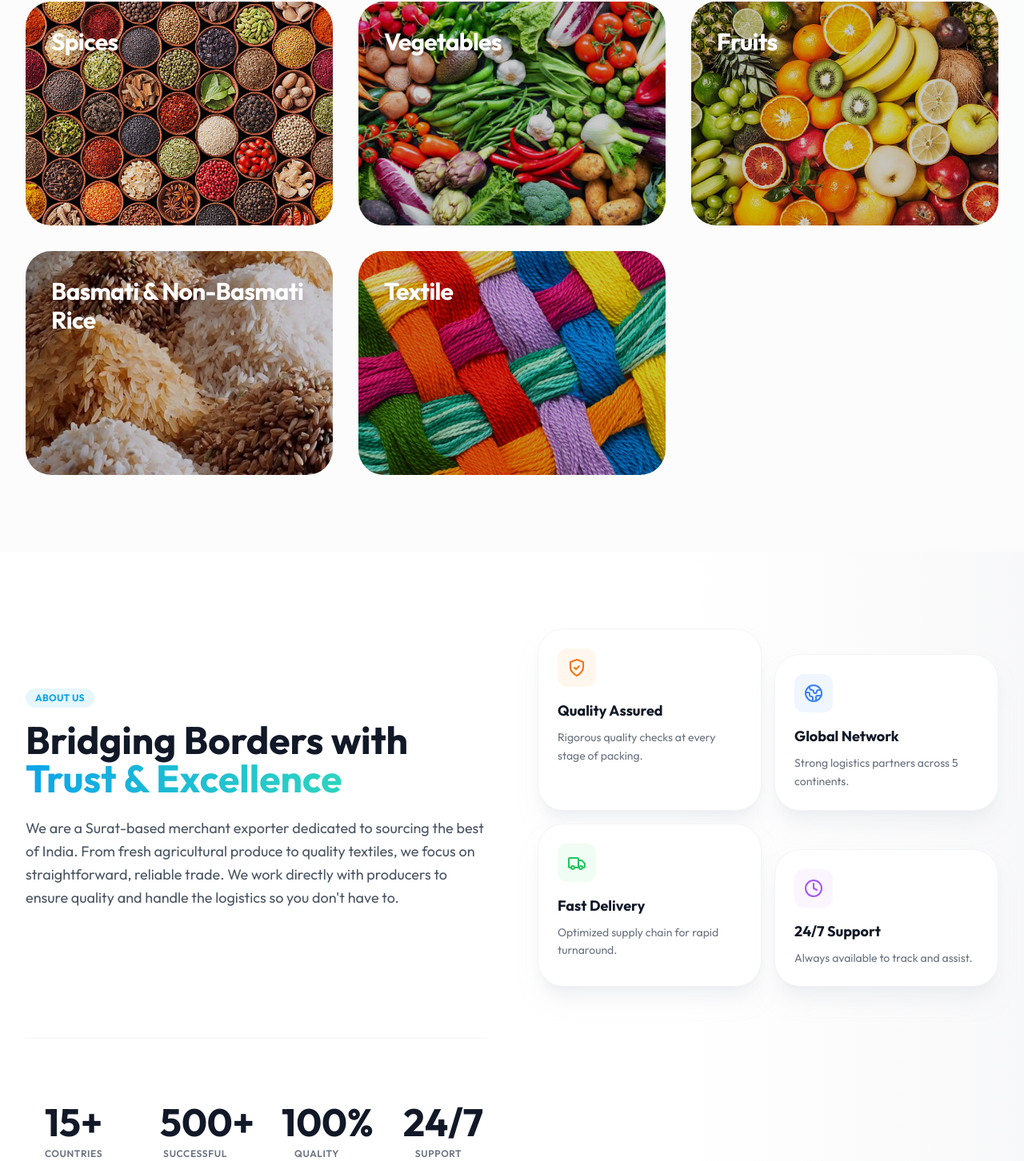
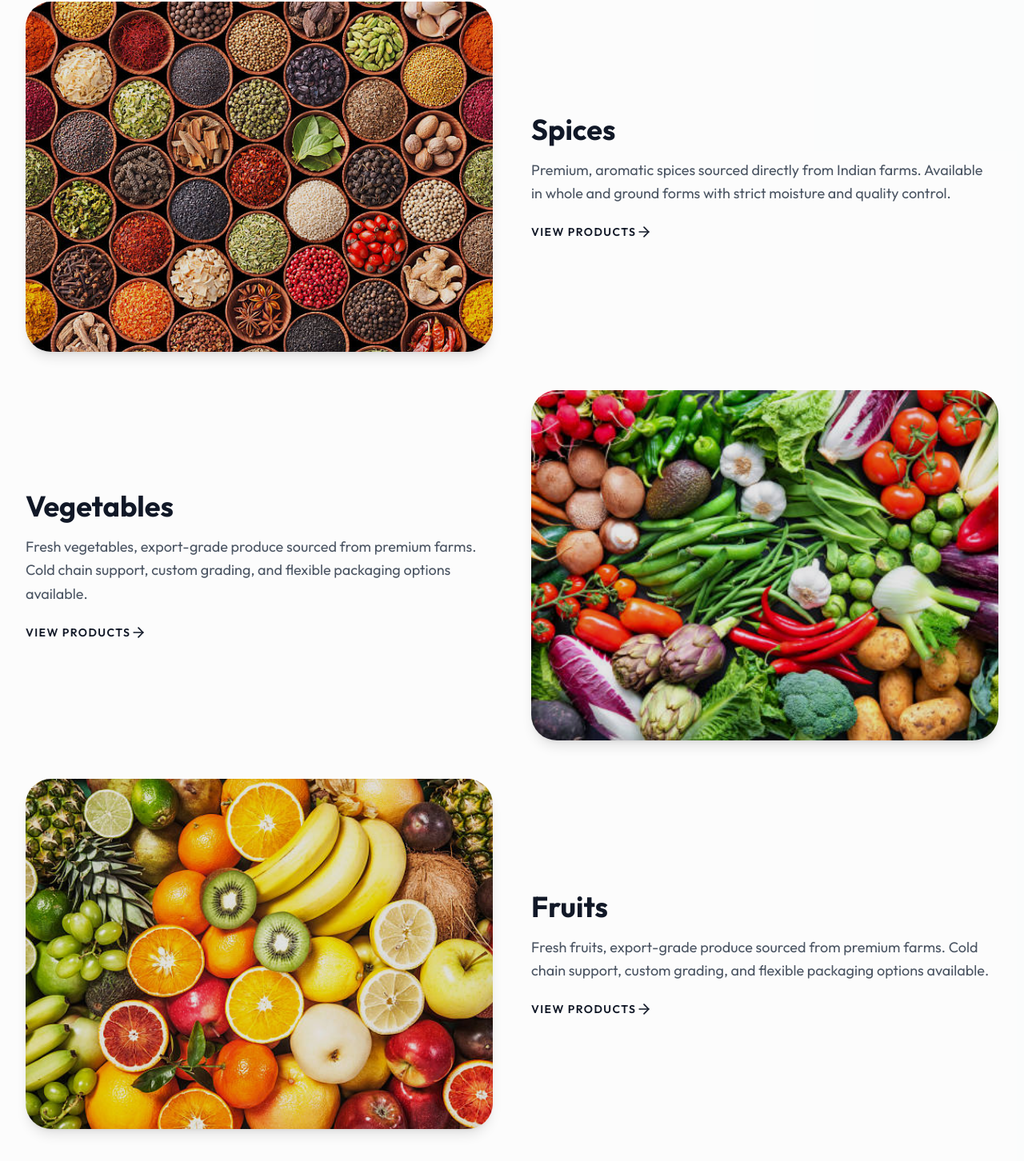
Before and after one commit to Boogiepop004/karmyog_export, a React (Vite) app: page / in a window 1280 px wide. Shown: the part 1082-2534 px from the top of the page at 80% size. Built offline with nearby package versions, Linux system fonts and the light colour scheme.

Commit message:
feat: refine mobile layout and add export varieties to product names

```diff
--- a/src/components/Features.jsx
+++ b/src/components/Features.jsx
@@ -64,18 +64,85 @@ const Features = () => {
                         </div>
                     </div>
 
-                    {/* Stats */}
-                    <div className="border-t border-gray-100 pt-16">
-                        <div className="grid grid-cols-2 md:grid-cols-4 gap-8 text-center feature-stats">
-                            {achievements.map((item, index) => (
-                                <div key={index} className="p-4">
-                                    <div className="text-4xl md:text-5xl font-bold text-gray-900 mb-2">{item.number}</div>
-                                    <div className="text-gray-500 uppercase tracking-wider text-xs font-semibold">{item.label}</div>
+                </div>
+
+
+
+
+                {/* New Section: Operational Excellence (Process & Certifications) */}
+                <div className="border-t border-gray-100 pt-16 mt-20 md:mt-32">
+
+                    {/* Header */}
+                    <div className="text-center mb-20">
+                        <h4 className="text-brand-cyan font-bold tracking-wide uppercase text-sm mb-3">How We Work</h4>
+                        <h2 className="text-3xl md:text-5xl font-bold text-gray-900">
+                            Operational <span className="gradient-text">Excellence</span>
+                        </h2>
+                    </div>
+
+                    {/* Export Process - Simple Connect-the-Dots Timeline */}
+                    <div className="relative max-w-6xl mx-auto mb-32">
+                        {/* Connecting Line (Desktop) */}
+                        <div className="hidden md:block absolute top-[24px] left-0 right-0 h-0.5 bg-gray-100 z-0"></div>
+
+                        {/* Connecting Line (Mobile: Vertical) */}
+                        <div className="block md:hidden absolute top-0 bottom-0 left-1/2 w-0.5 bg-gray-100 -translate-x-1/2 z-0 h-[85%] mt-6"></div>
+
+                        <div className="grid grid-cols-1 md:grid-cols-4 gap-10 md:gap-8 relative z-10">
+                            {[
+                                { step: '01', title: 'Order Sourcing', desc: 'Direct procurement from certified partner farms.' },
+                                { step: '02', title: 'Quality Check', desc: 'Rigorous grading and lab testing standards.' },
+                                { step: '03', title: 'Packaging', desc: 'Export-safe packing with custom branding.' },
+                                { step: '04', title: 'Global Logistics', desc: 'Efficient sea/air freight booking & documentation.' }
+                            ].map((item, index) => (
+                                <div key={index} className="flex flex-col items-center text-center group bg-white md:bg-transparent py-4 md:py-0">
+                                    {/* Dot Node */}
+                                    <div className="w-12 h-12 rounded-full bg-white border-4 border-gray-100 group-hover:border-brand-cyan transition-colors duration-300 flex items-center justify-center font-bold text-brand-cyan shadow-sm mb-4 md:mb-6 z-10 relative">
+                                        {item.step}
+                                    </div>
+                                    <h3 className="text-xl font-bold text-gray-900 mb-2 md:mb-3">{item.title}</h3>
+                                    <p className="text-gray-500 text-sm leading-relaxed max-w-xs mx-auto">
+                                        {item.desc}
+                                    </p>
                                 </div>
                             ))}
                         </div>
                     </div>
+
+                    {/* Certifications - Minimalist Grid */}
+                    <div className="border-t border-gray-100 pt-16 mt-20 md:mt-32 max-w-4xl mx-auto">
+                        <div className="text-center mb-10">
+                            <h3 className="text-2xl font-bold text-gray-900">Accreditations & Memberships</h3>
+                        </div>
+                        <div className="flex flex-wrap justify-center gap-4 md:gap-6">
+                            {[
+                                'APEDA', 'FSSAI', 'Spices Board', 'Tea Board', 'FIEO', 'ISO 9001:2015', 'Halal Certified', 'Organic Certified'
+                            ].map((cert, index) => (
+                                <div key={index} className="px-6 py-3 bg-gray-50 rounded-xl border border-gray-100 text-gray-600 font-semibold hover:bg-white hover:border-brand-cyan/30 hover:shadow-sm transition-all cursor-default">
+                                    {cert}
+                                </div>
+                            ))}
+                        </div>
+                    </div>
+
                 </div>
+
+                {/* Stats - Full Width & Centered */}
+                <div className="border-t border-gray-100 pt-16 mt-20 md:mt-32 max-w-7xl mx-auto px-4 sm:px-6 lg:px-8">
+                    <div className="grid grid-cols-2 md:grid-cols-4 gap-8 text-center feature-stats max-w-5xl mx-auto">
+                        {achievements.map((item, index) => (
+                            <div key={index} className="p-4">
+                                <div className="font-bold text-gray-900 mb-2 leading-none" style={{ fontSize: 'clamp(2rem, 4vw, 3.5rem)' }}>
+                                    {item.number}
+                                </div>
+                                <div className="text-gray-500 uppercase tracking-wider text-xs md:text-sm font-bold">
+                                    {item.label}
+                                </div>
+                            </div>
+                        ))}
+                    </div>
+                </div>
+
             </div>
         </section>
     );
--- a/src/components/ProductGrid.jsx
+++ b/src/components/ProductGrid.jsx
@@ -1,4 +1,4 @@
-import React, { useState, useEffect, useRef } from 'react';
+import React, { useEffect } from 'react';
 import { motion } from 'framer-motion';
 import { Sprout, Wheat, ChefHat, Shirt, Mountain, Citrus, ArrowUpRight, ArrowRight } from 'lucide-react';
 import { useNavigate } from 'react-router-dom';
@@ -48,33 +48,9 @@ const products = [
 
 const ProductCard = ({ product }) => {
     const navigate = useNavigate();
-    const cardRef = useRef(null);
-    const [isCentered, setIsCentered] = useState(false);
-
-    useEffect(() => {
-        const observer = new IntersectionObserver(
-            ([entry]) => {
-                setIsCentered(entry.isIntersecting);
-            },
-            {
-                root: null,
-                rootMargin: '-45% 0px -45% 0px', // Triggers only when element is in the middle 10% of screen
-                threshold: 0
-            }
-        );
-
-        if (cardRef.current) {
-            observer.observe(cardRef.current);
-        }
-
-        return () => {
-            if (cardRef.current) observer.unobserve(cardRef.current);
-        };
-    }, []);
 
     return (
         <div
-            ref={cardRef}
             onClick={() => product.link && navigate(product.link)}
             className={`rounded-[2rem] hover:shadow-soft transition-all duration-300 group relative overflow-hidden ${product.link ? 'cursor-pointer' : ''} ${product.image ? 'aspect-[4/3] md:aspect-auto' : 'bg-white p-8 border border-transparent hover:border-brand-cyan/20'}`}
         >
@@ -89,20 +65,16 @@ const ProductCard = ({ product }) => {
                             }`}></div>
                     </div>
 
-                    <div className="relative h-full flex flex-col justify-between p-8 text-white min-h-[280px] z-10">
+                    <div className="relative h-full flex flex-col justify-between p-8 text-white min-h-[280px] z-10 pb-36">
                         <h3 className="text-3xl font-bold tracking-tight drop-shadow-md">{product.name}</h3>
-                        <div className="mt-auto">
-                            <span className="text-sm font-medium tracking-widest uppercase border-b border-white/50 pb-0.5 group-hover:border-white transition-all opacity-0 group-hover:opacity-100 duration-500 translate-y-2 group-hover:translate-y-0">See</span>
-                        </div>
+                        {/* "See" text removed */}
                     </div>
 
-                    {/* Info Card - Slides up on Hover (Desktop) or Center Scroll (Mobile) */}
+                    {/* Info Card - Permanent & Auto Height */}
                     <div className={`
-                        absolute bottom-0 left-0 right-0 h-[55%] bg-black/60 backdrop-blur-sm p-6 text-white transform transition-transform duration-500 ease-out z-20 flex flex-col justify-center
-                        ${isCentered ? 'translate-y-0' : 'translate-y-full'}
-                        md:translate-y-full md:group-hover:translate-y-0
+                        absolute bottom-0 left-0 right-0 h-auto bg-black/40 backdrop-blur-sm p-6 text-white z-20 flex flex-col justify-center
                     `}>
-                        <p className="text-sm md:text-base leading-relaxed font-medium">
+                        <p className="text-sm md:text-base leading-relaxed font-medium text-gray-200">
                             {product.desc}
                         </p>
                     </div>
@@ -126,6 +98,43 @@ const ProductCard = ({ product }) => {
     );
 };
 
+const DesktopProductRow = ({ product, index }) => {
+    const navigate = useNavigate();
+    const isEven = index % 2 === 0;
+
+    return (
+        <div className={`flex flex-col md:flex-row ${isEven ? 'md:flex-row-reverse' : 'md:flex-row'} items-center gap-8 md:gap-12 group cursor-pointer`}
+            onClick={() => product.link && navigate(product.link)}>
+
+            {/* Text Side */}
+            <div className="flex-1 space-y-4 md:text-left">
+                <h3 className="text-3xl md:text-4xl font-bold text-gray-900 group-hover:text-brand-cyan transition-colors duration-300">
+                    {product.name}
+                </h3>
+                <p className="text-gray-600 text-lg leading-relaxed max-w-xl">
+                    {product.desc}
+                </p>
+                <div className="flex items-center text-brand-gold font-semibold group-hover:gap-2 transition-all pt-2">
+                    <span className="uppercase tracking-widest text-sm">View Products</span>
+                    <ArrowRight size={20} />
+                </div>
+            </div>
+
+            {/* Image Box Side */}
+            <div className="flex-1 w-full">
+                <div className="relative rounded-[2rem] overflow-hidden aspect-[4/3] shadow-lg group-hover:shadow-soft transition-all duration-500">
+                    <img
+                        src={product.image}
+                        alt={product.name}
+                        className="w-full h-full object-cover transition-transform duration-700 group-hover:scale-105"
+                    />
+                    <div className="absolute inset-0 bg-black/10 group-hover:bg-transparent transition-colors duration-500"></div>
+                </div>
+            </div>
+        </div>
+    );
+};
+
 const ProductGrid = () => {
     return (
         <section id="products" className="py-24 bg-brand-gray/30">
@@ -140,11 +149,20 @@ const ProductGrid = () => {
                     </div>
                 </div>
 
-                <div className="grid grid-cols-1 md:grid-cols-2 lg:grid-cols-3 gap-8">
+                {/* Mobile Grid View */}
+                <div className="grid grid-cols-1 gap-8 md:hidden">
                     {products.map((product) => (
                         <ProductCard key={product.id} product={product} />
                     ))}
                 </div>
+
+                {/* Desktop Zig-Zag View */}
+                <div className="hidden md:flex flex-col gap-12">
+                    {products.map((product, index) => (
+                        <DesktopProductRow key={product.id} product={product} index={index} />
+                    ))}
+                </div>
+
             </div>
         </section>
     );
--- a/src/pages/Fruits.jsx
+++ b/src/pages/Fruits.jsx
@@ -4,21 +4,21 @@ import { ArrowLeft, Search } from 'lucide-react';
 import { Link } from 'react-router-dom';
 
 const fruits = [
-    { id: 1, name: 'Pomegranate', image: '/images/fruits/product_pomegranate_new.png' },
-    { id: 2, name: 'Dry Semi Husked Coconut', image: '/images/fruits/product_coconut_dry_real.png' }, // User provided real image
-    { id: 3, name: 'G9 Banana (Green)', image: '/images/fruits/product_banana_g9_green_real.png' }, // User provided real image
-    { id: 4, name: 'G9 Banana (Yellow)', image: '/images/fruits/product_banana_g9_yellow_new.jpg' },
-    { id: 5, name: 'Banana Leaf', image: '/images/fruits/product_banana_leaf_real.png' },
-    { id: 6, name: 'Green Grapes', image: '/images/fruits/product_grapes_green_new.png' },
-    { id: 7, name: 'Red Globe Grapes', image: '/images/fruits/product_grapes_red_new.png' },
-    { id: 8, name: 'Black Grapes', image: '/images/fruits/product_grapes_black_new.png' },
-    { id: 9, name: 'Guava', image: '/images/fruits/product_guava_new.jpg' },
-    { id: 10, name: 'Badami Mango', image: '/images/fruits/product_mango_badami_1769750981536.png' },
-    { id: 11, name: 'Alphonso Mango', image: '/images/fruits/product_mango_alphonso_1769750996775.png' },
-    { id: 12, name: 'Rajapuri Mango', image: '/images/fruits/product_mango_rajapuri_1769751012387.png' },
-    { id: 13, name: 'YB Banana (Yelakki)', image: '/images/fruits/product_banana_yb_1769751030918.png' },
-    { id: 14, name: 'RK Banana (Rasthali)', image: '/images/fruits/product_banana_rk_1769751047065.png' },
-    { id: 15, name: 'Indian Gooseberry (Amla)', image: '/images/fruits/product_gooseberry_1769751063015.png' },
+    { id: 1, name: 'Pomegranate (Bhagawa, Ganesh)', image: '/images/fruits/product_pomegranate_new.png' },
+    { id: 2, name: 'Dry Semi Husked Coconut (Pollachi)', image: '/images/fruits/product_coconut_dry_real.png' }, // User provided real image
+    { id: 3, name: 'G9 Banana (Cavendish Green)', image: '/images/fruits/product_banana_g9_green_real.png' }, // User provided real image
+    { id: 4, name: 'G9 Banana (Cavendish Yellow)', image: '/images/fruits/product_banana_g9_yellow_new.jpg' },
+    { id: 5, name: 'Banana Leaf (Fresh Export Quality)', image: '/images/fruits/product_banana_leaf_real.png' },
+    { id: 6, name: 'Green Grapes (Thompson Seedless, Sonaka)', image: '/images/fruits/product_grapes_green_new.png' },
+    { id: 7, name: 'Red Globe Grapes (Jumbo)', image: '/images/fruits/product_grapes_red_new.png' },
+    { id: 8, name: 'Black Grapes (Sharad Seedless)', image: '/images/fruits/product_grapes_black_new.png' },
+    { id: 9, name: 'Guava (L-49, Allahabad Safeda)', image: '/images/fruits/product_guava_new.jpg' },
+    { id: 10, name: 'Badami Mango (Alphonso of South)', image: '/images/fruits/product_mango_badami_1769750981536.png' },
+    { id: 11, name: 'Alphonso Mango (Devgad, Ratnagiri)', image: '/images/fruits/product_mango_alphonso_1769750996775.png' },
+    { id: 12, name: 'Rajapuri Mango (Premium Large)', image: '/images/fruits/product_mango_rajapuri_1769751012387.png' },
+    { id: 13, name: 'Yelakki Banana (Tiny, Sweet)', image: '/images/fruits/product_banana_yb_1769751030918.png' },
+    { id: 14, name: 'Rasthali Banana (Silk)', image: '/images/fruits/product_banana_rk_1769751047065.png' },
+    { id: 15, name: 'Indian Gooseberry (Amla - Banarasi)', image: '/images/fruits/product_gooseberry_1769751063015.png' },
 ];
 
 const Fruits = () => {
--- a/src/pages/Spices.jsx
+++ b/src/pages/Spices.jsx
@@ -4,18 +4,18 @@ import { ArrowLeft, Search } from 'lucide-react';
 import { Link } from 'react-router-dom';
 
 const spices = [
-    { id: 1, name: 'Chilli', image: '/images/spices/product_chilli.png' },
-    { id: 2, name: 'Cumin (Jeera)', image: '/images/spices/product_cumin.png' },
-    { id: 3, name: 'Black Pepper', image: '/images/spices/product_black_pepper.png' },
-    { id: 4, name: 'Fenugreek (Methi)', image: '/images/spices/product_fenugreek.jpg' },
-    { id: 5, name: 'Coriander (Dhania)', image: '/images/spices/product_coriander.png' },
-    { id: 6, name: 'Mustard Seeds (Sarson/Rai)', image: '/images/spices/product_mustard.jpg' },
-    { id: 7, name: 'Fennel (Saunf)', image: '/images/spices/product_fennel.jpg' },
-    { id: 8, name: 'Cloves (Laung)', image: '/images/spices/product_cloves.png' },
-    { id: 9, name: 'Garlic (Fresh & Dehydrated)', image: '/images/spices/product_garlic.png' },
-    { id: 10, name: 'Turmeric', image: '/images/spices/product_turmeric.jpg' },
-    { id: 11, name: 'Ginger', image: '/images/spices/product_ginger.jpg' },
-    { id: 12, name: 'Turmeric Root', image: '/images/spices/product_turmeric_root.jpg' },
+    { id: 1, name: 'Chilli (S4 Sanam, Teja S17, Byadgi)', image: '/images/spices/product_chilli.png' },
+    { id: 2, name: 'Cumin (Singapore, European Quality)', image: '/images/spices/product_cumin.png' },
+    { id: 3, name: 'Black Pepper (Malabar, Tellicherry - 500GL)', image: '/images/spices/product_black_pepper.png' },
+    { id: 4, name: 'Fenugreek (Methi - Sortex Clean)', image: '/images/spices/product_fenugreek.jpg' },
+    { id: 5, name: 'Coriander (Eagle, Scooter, Indori)', image: '/images/spices/product_coriander.png' },
+    { id: 6, name: 'Mustard Seeds (Black/Yellow/Brown)', image: '/images/spices/product_mustard.jpg' },
+    { id: 7, name: 'Fennel (Saunf - Singapore/Europe)', image: '/images/spices/product_fennel.jpg' },
+    { id: 8, name: 'Cloves (Lal Pari, Hand Picked)', image: '/images/spices/product_cloves.png' },
+    { id: 9, name: 'Garlic (Ooty, Desi - Fresh/Dehydrated)', image: '/images/spices/product_garlic.png' },
+    { id: 10, name: 'Turmeric Fingers (Salem, Nizamabad)', image: '/images/spices/product_turmeric.jpg' },
+    { id: 11, name: 'Ginger (Fresh Washed/Dry)', image: '/images/spices/product_ginger.jpg' },
+    { id: 12, name: 'Turmeric Root (Mother Bulb)', image: '/images/spices/product_turmeric_root.jpg' },
 ];
 
 const Spices = () => {
--- a/src/pages/Vegetables.jsx
+++ b/src/pages/Vegetables.jsx
@@ -2,18 +2,18 @@ import React, { useState } from 'react';
 import { motion } from 'framer-motion';
 
 const vegetables = [
-    { id: 1, name: 'Onion', image: '/images/product-onion.jpg' },
-    { id: 2, name: 'Elephant Yam (Suran)', image: '/images/vegetables/product_elephant_yam_suran.png' },
-    { id: 3, name: 'Green Chilli (G4)', image: '/images/vegetables/product_green_chilli_g4.png' },
-    { id: 4, name: 'Lime', image: '/images/vegetables/product_lime.png' },
-    { id: 7, name: 'Tomato', image: '/images/vegetables/product_tomato.jpg' },
-    { id: 9, name: 'Okra (Bhindi)', image: '/images/vegetables/product_okra_bhindi.png' },
-    { id: 10, name: 'Bottle Gourd', image: '/images/product-bottle-gourd.png' },
-    { id: 11, name: 'Bitter Gourd', image: '/images/product-bitter-gourd.png' },
-    { id: 12, name: 'Ridge Gourd', image: '/images/product-ridge-gourd.png' },
-    { id: 13, name: 'Ivy Gourd', image: '/images/product-ivy-gourd.jpg' },
-    { id: 14, name: 'Cluster Beans', image: '/images/product-cluster-beans.jpg' },
-    { id: 15, name: 'Drumstick', image: '/images/product-drumstick.png' },
+    { id: 1, name: 'Onion (Nashik Red, Pink)', image: '/images/product-onion.jpg' },
+    { id: 2, name: 'Elephant Yam (Suran - Gajendra)', image: '/images/vegetables/product_elephant_yam_suran.png' },
+    { id: 3, name: 'Green Chilli (G4, Sitara)', image: '/images/vegetables/product_green_chilli_g4.png' },
+    { id: 4, name: 'Lime (Kagzi - Thin Skinned)', image: '/images/vegetables/product_lime.png' },
+    { id: 7, name: 'Tomato (Vaishali, Rupali)', image: '/images/vegetables/product_tomato.jpg' },
+    { id: 9, name: 'Okra (Bhindi - Parbhani Kranti)', image: '/images/vegetables/product_okra_bhindi.png' },
+    { id: 10, name: 'Bottle Gourd (Pusa Naveen)', image: '/images/product-bottle-gourd.png' },
+    { id: 11, name: 'Bitter Gourd (Dark Green)', image: '/images/product-bitter-gourd.png' },
+    { id: 12, name: 'Ridge Gourd (Luffa)', image: '/images/product-ridge-gourd.png' },
+    { id: 13, name: 'Ivy Gourd (Tindora)', image: '/images/product-ivy-gourd.jpg' },
+    { id: 14, name: 'Cluster Beans (Guar)', image: '/images/product-cluster-beans.jpg' },
+    { id: 15, name: 'Drumstick (PKM-1, ODC)', image: '/images/product-drumstick.png' },
 ];
 
 const Vegetables = () => {
```
Also changed, not shown: src/components/Navbar.jsx (+4 -4 lines), src/pages/Rice.jsx (+8 -8 lines), src/pages/Textile.jsx (+5 -5 lines).
